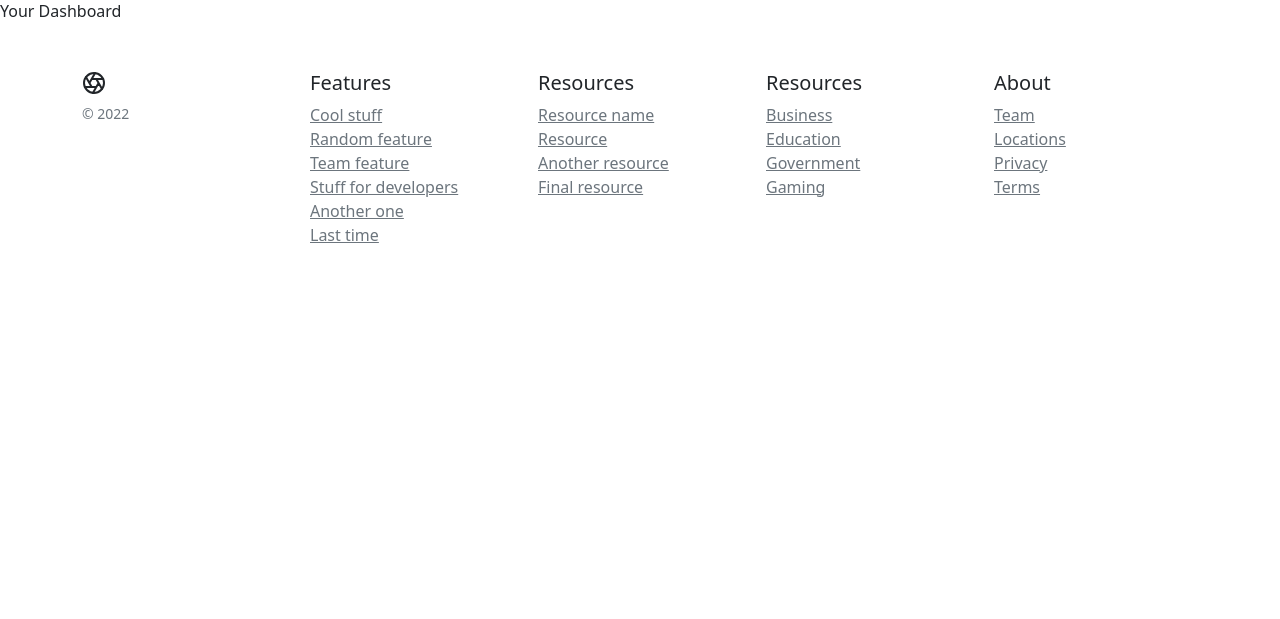
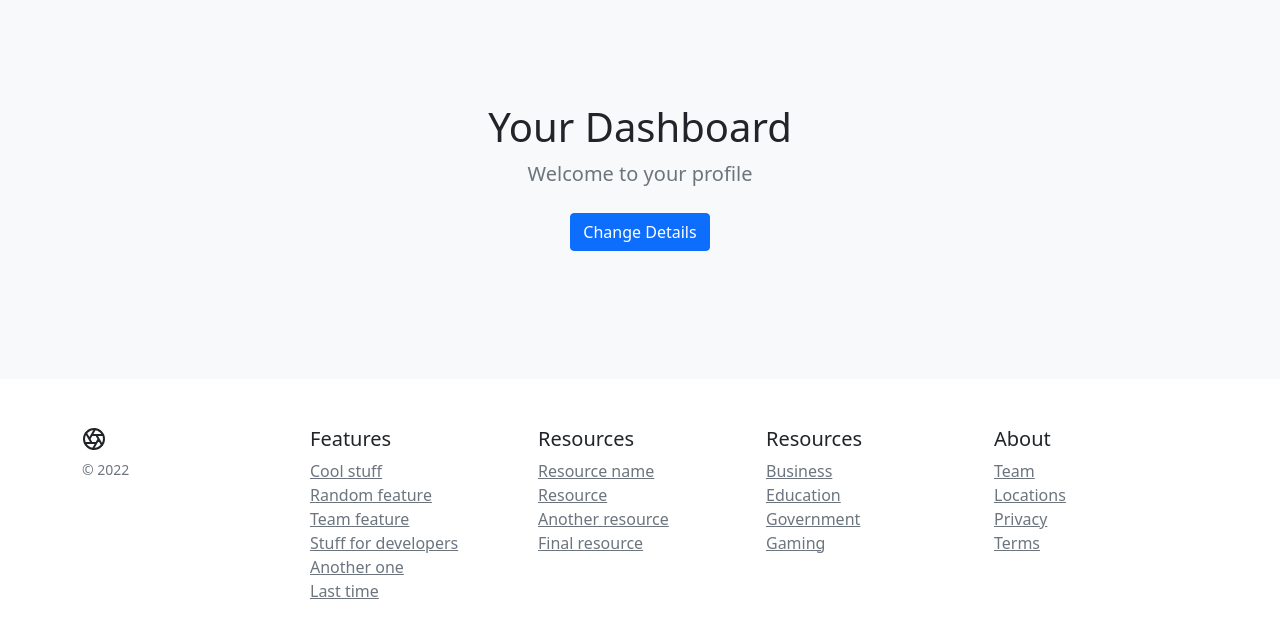
Before and after one commit to elgizabbasov/kicksale, a Django app: page /account/dashboard/ in a window 1280 px wide. Shown: the part 140-759 px from the top of the page. Before the commit the page ends 383 px from the top, so only its background shows below. Run offline with Django 3.2, Linux system fonts and the light colour scheme; the visitor is signed in with stand-in values (Sample User, id 1); data that the repository does not hold is empty; some libraries are stand-ins or nearby versions; grey boxes are pictures that could not be loaded.

Commit message:
Added user ability to change details

```diff
--- a/account/urls.py
+++ b/account/urls.py
@@ -10,7 +10,9 @@ urlpatterns = [
     path('login/', auth_views.LoginView.as_view(template_name='account/registration/login.html', form_class=UserLoginForm), name='login'),
     path('logout/', auth_views.LogoutView.as_view(next_page='/account/login/'), name='logout'),
     path('register/', views.account_register, name='register'),
+    # Email activation
     path('activate/<slug:uidb64>/<slug:token>/', views.account_activate, name='activate'),
     # User dashboard
     path('dashboard/', views.dashboard, name='dashboard'),
+    path('dashboard/edit/', views.change_details, name='change_details')
 ]
--- a/account/views.py
+++ b/account/views.py
@@ -8,7 +8,7 @@ from django.contrib.auth import login, logout
 from django.contrib.auth.decorators import login_required
 
 from .models import UserBase
-from .forms import UserRegistrationForm
+from .forms import UserRegistrationForm, UserEditDetailsForm
 from .token import account_activation_token
 
 
@@ -16,9 +16,21 @@ from .token import account_activation_token
 def dashboard(request):
     return render(request, 'account/user/dashboard.html')
 
+@login_required
+def change_details(request):
+    if request.method == 'POST':
+        user_form = UserEditDetailsForm(instance=request.user, data=request.POST)
+
+        if user_form.is_valid():
+            user_form.save()
+    else:
+        user_form = UserEditDetailsForm(instance=request.user)
+
+    return render(request, 'account/user/change_details.html', {'form': user_form})
+
 def account_register(request):
-    # if request.user.is_authenticated:
-    #     return redirect('account:dashboard')
+    if request.user.is_authenticated:
+        return redirect('account:dashboard')
 
     if request.method == 'POST':
         userRegForm = UserRegistrationForm(request.POST)
--- a/templates/account/user/dashboard.html
+++ b/templates/account/user/dashboard.html
@@ -2,5 +2,21 @@
 {% load static %}
 {% block title %} Dashboard {% endblock %}
 {% block content %}
-Your Dashboard
+
+<main>
+    <div class="album py-5 bg-light">
+        <section class="py-5 text-center container">
+            <div class="row py-lg-2">
+                <div class="col-lg-6 col-md-8 mx-auto">
+                    <h1 class="fw-light">Your Dashboard</h1>
+                    <p class="lead text-muted">Welcome to your profile</p>
+                    <p>
+                        <a href="{% url 'account:change_details' %}" class="btn btn-primary my-2">Change Details</a>
+                    </p>
+                </div>
+            </div>
+        </section>
+    </div>
+</main>
+
 {% endblock %}
--- a/templates/store/base.html
+++ b/templates/store/base.html
@@ -27,7 +27,7 @@
         <nav class="navbar navbar-expand-md bg-secondary navbar-dark">
             <div class="container-fluid">
                 <a href="/" class="navbar-brand">
-                    <img src="../../media/logo.png" width="150px">
+                    <img src="../../../media/logo.png" width="150px">
                 </a>
                 <button class="navbar-toggler" type="button" data-bs-toggle="collapse" data-bs-target="#collapse">
                     <span class="navbar-toggler-icon"></span>
```
Also changed, not shown: account/forms.py (+18 -1 lines), templates/account/user/change_details.html (added, +12 -0 lines).
